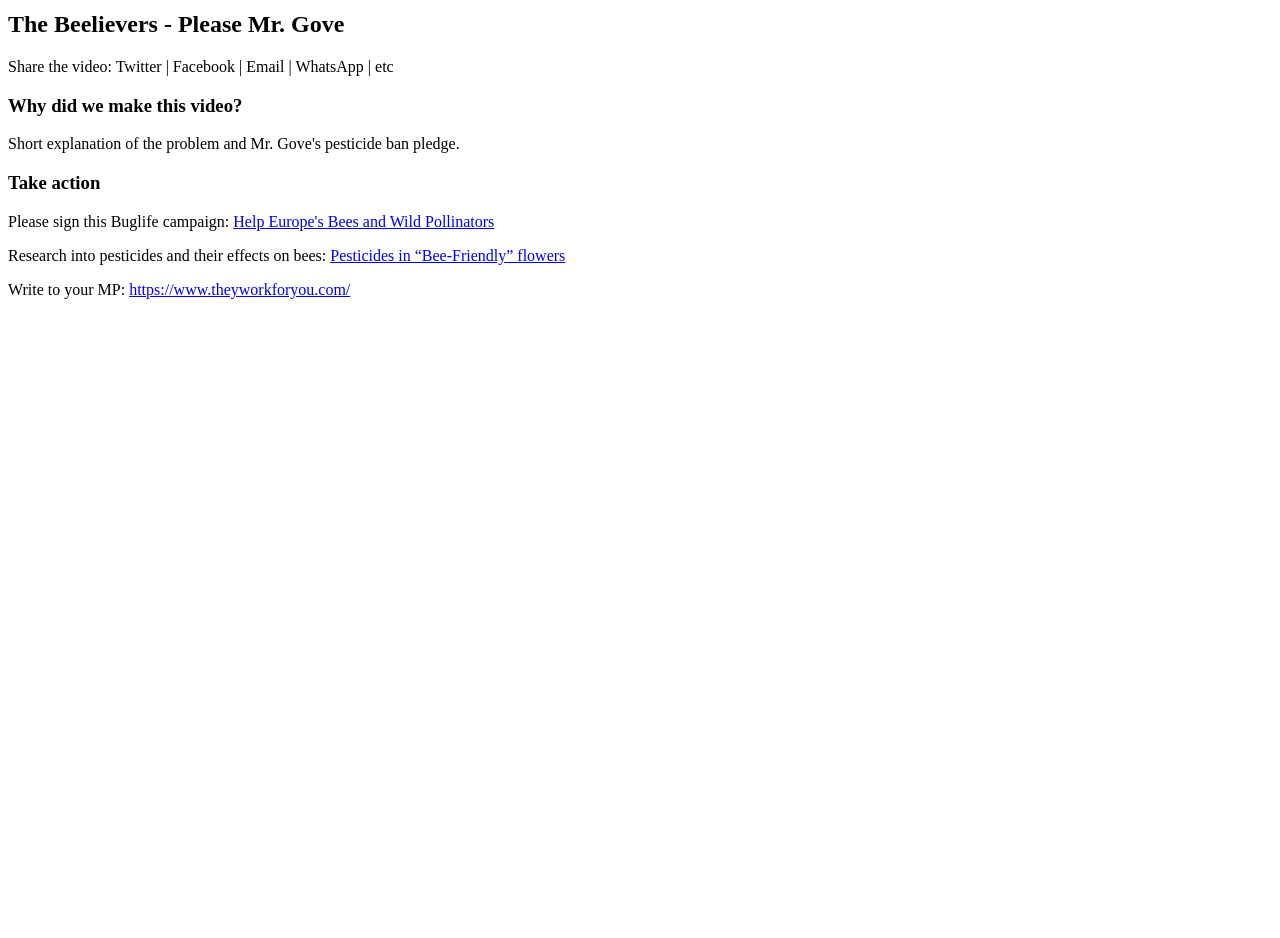
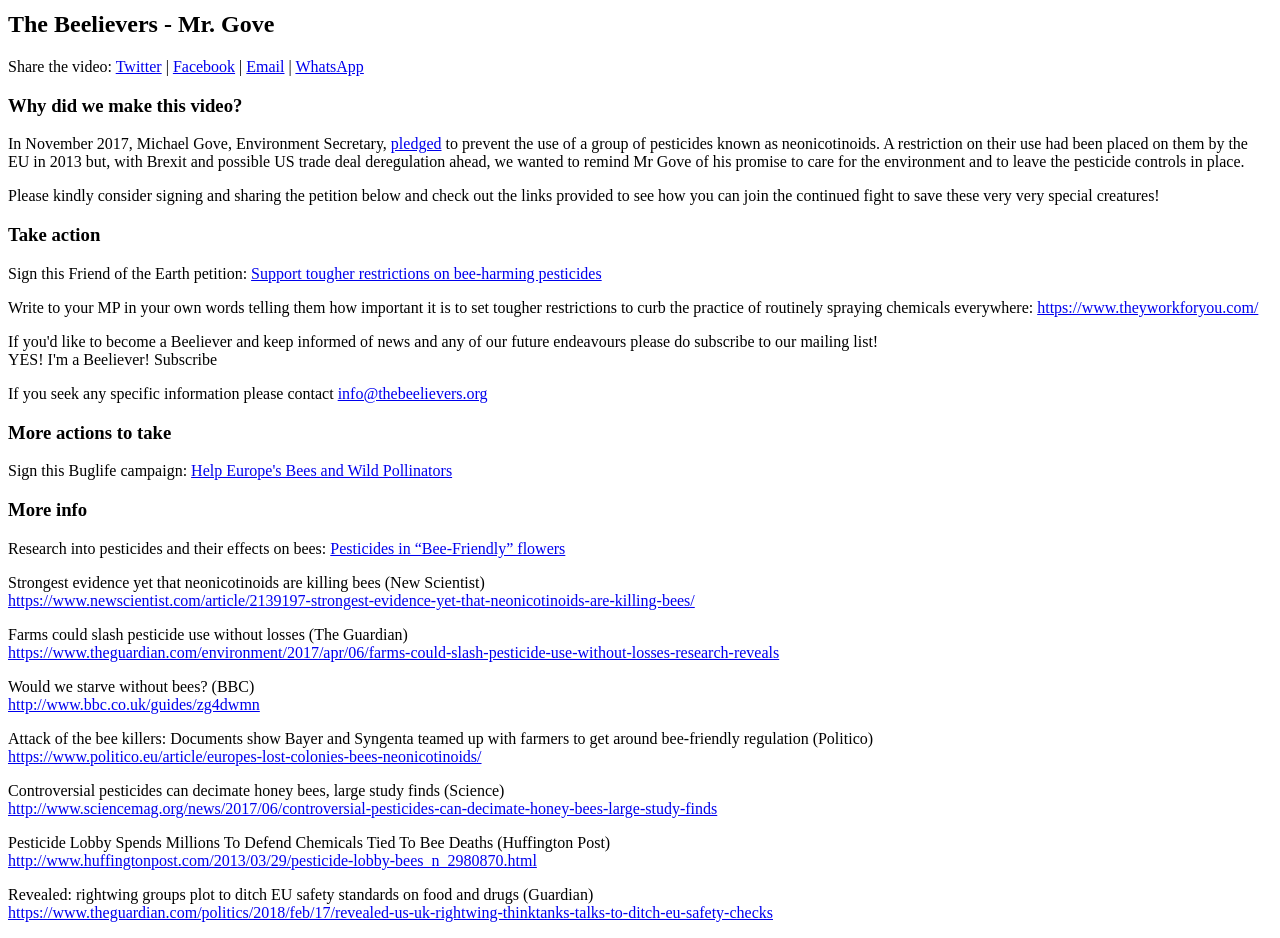
Before and after one commit to daaain/mrgove, a Gatsby site: page / in a window 1280 px wide. Shown: the part 740-1678 px from the top of the page. Before the commit the page ends 1055 px from the top, so only its background shows below. Built offline with nearby package versions, Linux system fonts and the light colour scheme; Gatsby itself is replaced by a stand-in of ours.

Commit message:
Lot of content updates.

```diff
--- a/gatsby-config.js
+++ b/gatsby-config.js
@@ -1,6 +1,6 @@
 module.exports = {
   siteMetadata: {
-    title: 'Please Mr. Gove',
+    title: 'Mr. Gove',
   },
   plugins: [
     'gatsby-plugin-react-helmet',
--- a/src/components/Header/index.js
+++ b/src/components/Header/index.js
@@ -23,7 +23,7 @@ const Header = () => (
             textDecoration: 'none',
           }}
         >
-          Please Mr. Gove
+          Mr. Gove
         </Link>
       </h1>
     </div>
--- a/src/pages/index.js
+++ b/src/pages/index.js
@@ -22,21 +22,95 @@ const IndexPage = () => (
   <div>
     <ResponsiveFrameContainer>
       <iframe
-        src="https://www.youtube.com/embed/1V0ImKoWkD8?rel=0"
+        src="https://www.youtube.com/embed/mjJ4_dccfNw?rel=0"
         allow="autoplay; encrypted-media"
         allowfullscreen
       />
     </ResponsiveFrameContainer>
-
-    <h2>The Beelievers - Please Mr. Gove</h2>
-    <p>Share the video: Twitter | Facebook | Email | WhatsApp | etc</p>
-
+    <h2>The Beelievers - Mr. Gove</h2>
+    <p>
+      Share the video:{' '}
+      <a
+        target="_blank"
+        href="https://twitter.com/intent/tweet?text=Listen%20to%20the%20song%20Mr.%20Gove%20from%20The%20Beelievers%2C%20asking%20%40michaelgove%20to%20keep%20up%20his%20pledge%20to%20ban%20neonicotinoid%20pesticides.%20https%3A%2F%2Fwww.thebeelievers.org"
+      >
+        Twitter
+      </a>{' '}
+      |{' '}
+      <a
+        target="_blank"
+        href="https://www.facebook.com/sharer/sharer.php?u=https%3A%2F%2Fwww.thebeelievers.org"
+      >
+        Facebook
+      </a>{' '}
+      |{' '}
+      <a
+        target="_blank"
+        href="mailto:test@example.com?subject=Mr.%20Gove%20from%20The%20Beelievers&body=Listen%20to%20the%20song%20Mr.%20Gove%20from%20The%20Beelievers%2C%20asking%20%40michaelgove%20to%20keep%20up%20his%20pledge%20to%20ban%20neonicotinoid%20pesticides.%20https%3A%2F%2Fwww.thebeelievers.org"
+      >
+        Email
+      </a>{' '}
+      |{' '}
+      <a
+        target="_blank"
+        href="whatsapp://send?text=Listen%20to%20the%20song%20Mr.%20Gove%20from%20The%20Beelievers%2C%20asking%20%40michaelgove%20to%20keep%20up%20his%20pledge%20to%20ban%20neonicotinoid%20pesticides.%20https%3A%2F%2Fwww.thebeelievers.org"
+      >
+        WhatsApp
+      </a>
+    </p>
     <h3>Why did we make this video?</h3>
-    <p>Short explanation of the problem and Mr. Gove's pesticide ban pledge.</p>
+    <p>
+      In November 2017, Michael Gove, Environment Secretary,{' '}
+      <a
+        target="_blank"
+        href="https://www.theguardian.com/environment/2017/nov/09/the-evidence-points-in-one-direction-we-must-ban-neonicotinoids"
+      >
+        pledged
+      </a>{' '}
+      to prevent the use of a group of pesticides known as neonicotinoids. A
+      restriction on their use had been placed on them by the EU in 2013 but,
+      with Brexit and possible US trade deal deregulation ahead, we wanted to
+      remind Mr Gove of his promise to care for the environment and to leave the
+      pesticide controls in place.
+    </p>
+    <p>
+      Please kindly consider signing and sharing the petition below and check
+      out the links provided to see how you can join the continued fight to save
+      these very very special creatures!
+    </p>
 
     <h3>Take action</h3>
     <p>
-      Please sign this Buglife campaign:{' '}
+      Sign this Friend of the Earth petition:{' '}
+      <a
+        target="_blank"
+        href="https://act.friendsoftheearth.uk/act/support-tougher-restrictions-bee-harming-pesticides"
+      >
+        Support tougher restrictions on bee-harming pesticides
+      </a>
+    </p>
+    <p>
+      Write to your MP in your own words telling them how important it is to set
+      tougher restrictions to curb the practice of routinely spraying chemicals
+      everywhere:{' '}
+      <a target="_blank" href="https://www.theyworkforyou.com/">
+        https://www.theyworkforyou.com/
+      </a>
+    </p>
+    <p>
+      If you'd like to become a Beeliever and keep informed of news and any of
+      our future endeavours please do subscribe to our mailing list!<br />
+      YES! I'm a Beeliever! Subscribe
+    </p>
+    <p>
+      If you seek any specific information please contact{' '}
+      <a target="_blank" href="mailto:info@thebeelievers.org">
+        info@thebeelievers.org
+      </a>
+    </p>
+    <h3>More actions to take</h3>
+    <p>
+      Sign this Buglife campaign:{' '}
       <a
         target="_blank"
         href="https://www.buglife.org.uk/campaigns-and-our-work/campaigns/help-europes-bees-and-wild-pollinators"
@@ -44,6 +118,7 @@ const IndexPage = () => (
         Help Europe's Bees and Wild Pollinators
       </a>
     </p>
+    <h3>More info</h3>
     <p>
       Research into pesticides and their effects on bees:{' '}
       <a
@@ -54,9 +129,68 @@ const IndexPage = () => (
       </a>
     </p>
     <p>
-      Write to your MP:{' '}
-      <a target="_blank" href="https://www.theyworkforyou.com/">
-        https://www.theyworkforyou.com/
+      Strongest evidence yet that neonicotinoids are killing bees (New
+      Scientist)<br />
+      <a
+        href="https://www.newscientist.com/article/2139197-strongest-evidence-yet-that-neonicotinoids-are-killing-bees/"
+        target="_blank"
+      >
+        https://www.newscientist.com/article/2139197-strongest-evidence-yet-that-neonicotinoids-are-killing-bees/
+      </a>
+    </p>
+    <p>
+      Farms could slash pesticide use without losses (The Guardian)<br />
+      <a
+        href="https://www.theguardian.com/environment/2017/apr/06/farms-could-slash-pesticide-use-without-losses-research-reveals"
+        target="_blank"
+      >
+        https://www.theguardian.com/environment/2017/apr/06/farms-could-slash-pesticide-use-without-losses-research-reveals
+      </a>
+    </p>
+    <p>
+      Would we starve without bees? (BBC)<br />
+      <a href="http://www.bbc.co.uk/guides/zg4dwmn" target="_blank">
+        http://www.bbc.co.uk/guides/zg4dwmn
+      </a>
+    </p>
+    <p>
+      Attack of the bee killers: Documents show Bayer and Syngenta teamed up
+      with farmers to get around bee-friendly regulation (Politico)<br />
+      <a
+        href="https://www.politico.eu/article/europes-lost-colonies-bees-neonicotinoids/"
+        target="_blank"
+      >
+        https://www.politico.eu/article/europes-lost-colonies-bees-neonicotinoids/
+      </a>
+    </p>
+    <p>
+      Controversial pesticides can decimate honey bees, large study finds
+      (Science)<br />
+      <a
+        href="http://www.sciencemag.org/news/2017/06/controversial-pesticides-can-decimate-honey-bees-large-study-finds"
+        target="_blank"
+      >
+        http://www.sciencemag.org/news/2017/06/controversial-pesticides-can-decimate-honey-bees-large-study-finds
+      </a>
+    </p>
+    <p>
+      Pesticide Lobby Spends Millions To Defend Chemicals Tied To Bee Deaths
+      (Huffington Post)<br />
+      <a
+        href="http://www.huffingtonpost.com/2013/03/29/pesticide-lobby-bees_n_2980870.html"
+        target="_blank"
+      >
+        http://www.huffingtonpost.com/2013/03/29/pesticide-lobby-bees_n_2980870.html
+      </a>
+    </p>
+    <p>
+      Revealed: rightwing groups plot to ditch EU safety standards on food and
+      drugs (Guardian)<br />
+      <a
+        href="https://www.theguardian.com/politics/2018/feb/17/revealed-us-uk-rightwing-thinktanks-talks-to-ditch-eu-safety-checks"
+        target="_blank"
+      >
+        https://www.theguardian.com/politics/2018/feb/17/revealed-us-uk-rightwing-thinktanks-talks-to-ditch-eu-safety-checks
       </a>
     </p>
   </div>
```
Also changed, not shown: src/layouts/index.js (+3 -6 lines), README.md.
